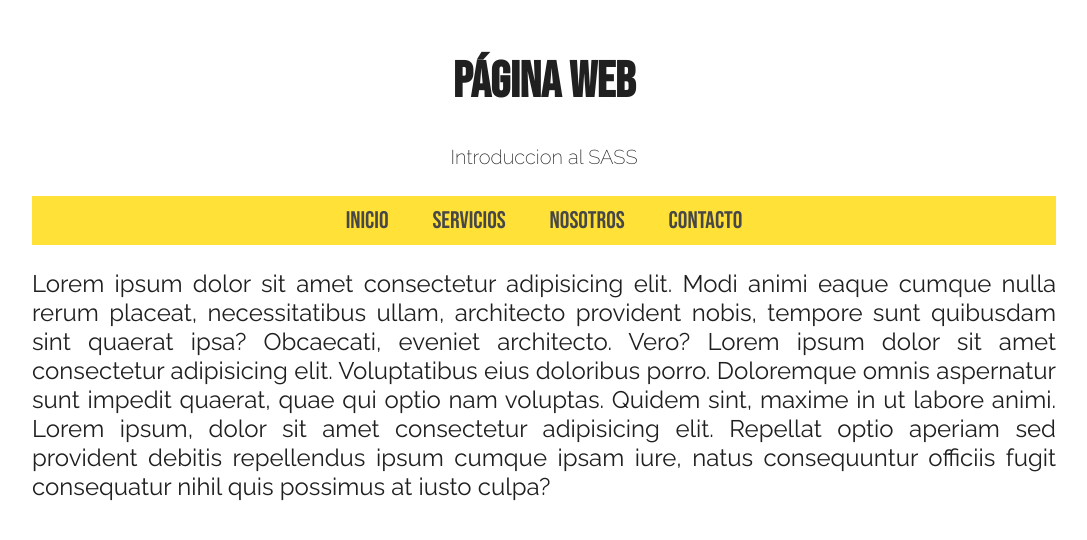
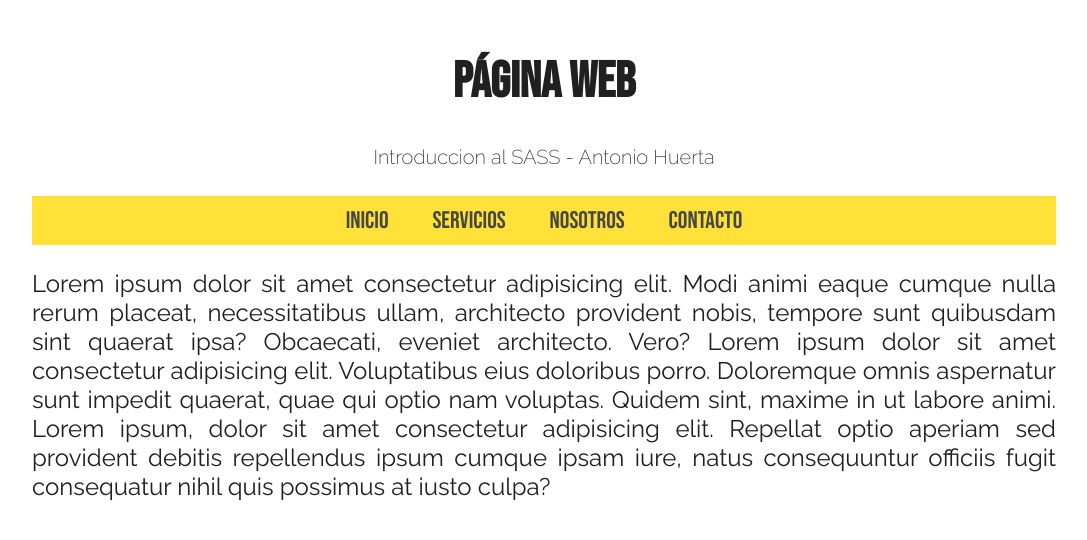
Before and after one commit to antoniohuerta14/itm, a plain HTML site: page Unidad_1/SASS/index.html in a window 1280 px wide. Shown: the whole page, without its empty margins (96-1183 px from the left). Drawn offline with Linux system fonts and the light colour scheme.

Commit message:
SASS webpage

```diff
--- a/Unidad_1/SASS/index.html
+++ b/Unidad_1/SASS/index.html
@@ -11,7 +11,7 @@
     <div class="content">
         <header class="titulo">
             <h1>P&aacute;gina web</h1>
-            <h2>Introduccion al SASS</h2>
+            <h2>Introduccion al SASS - Antonio Huerta</h2>
         </header>
         <ul class="menu">
             <li><a href="#">Inicio</a></li>
```
